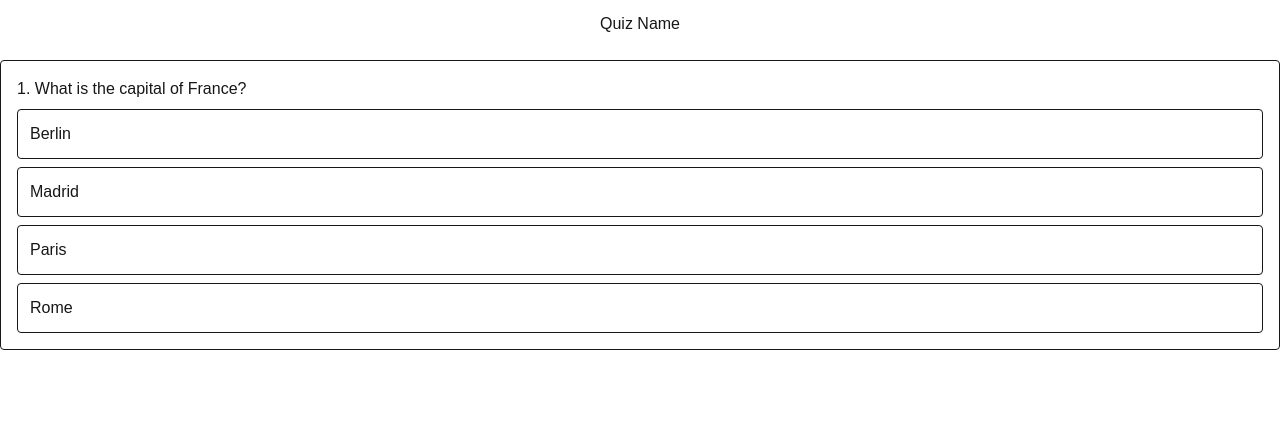
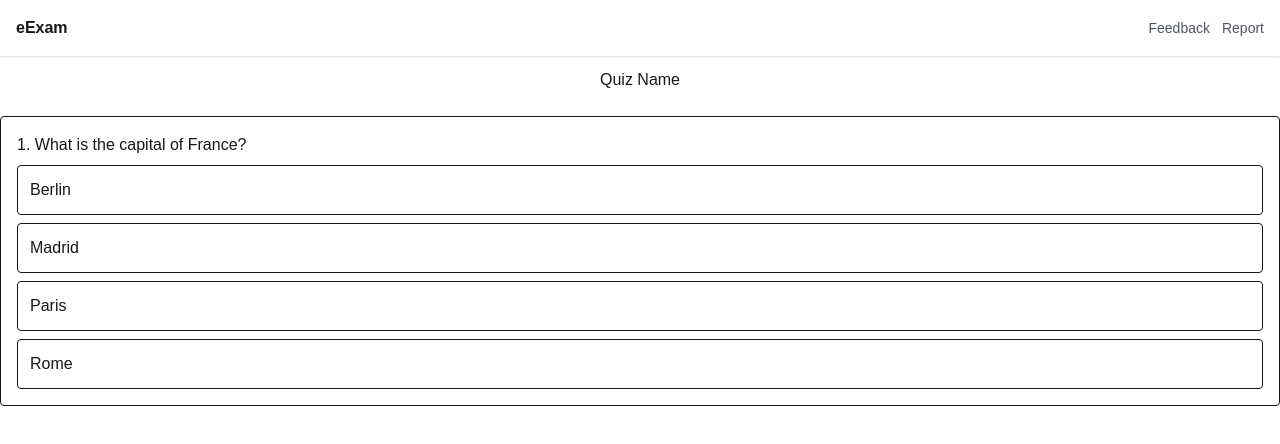
Before and after one commit to Farhat-004/onlinequizv2, a Next.js app: page /quiz in a window 1280 px wide. Shown: the top 444 px of the page. Built offline with nearby package versions, Linux system fonts and the light colour scheme.

Commit message:
fix: added navbar into the main layout and add ceate-quiz and exam option in navbar component

```diff
--- a/app/layout.tsx
+++ b/app/layout.tsx
@@ -1,6 +1,7 @@
 import type { Metadata } from "next";
 import { Geist, Geist_Mono } from "next/font/google";
 import "./globals.css";
+import NavBar from "@/components/NavBar";
 
 const geistSans = Geist({
   variable: "--font-geist-sans",
@@ -27,7 +28,9 @@ export default function RootLayout({
       lang="en"
       className={`${geistSans.variable} ${geistMono.variable} h-full antialiased`}
     >
-      <body className="min-h-full flex flex-col">{children}</body>
+      <body className="min-h-full flex flex-col">
+        <NavBar/>
+        {children}</body>
     </html>
   );
 }
```
